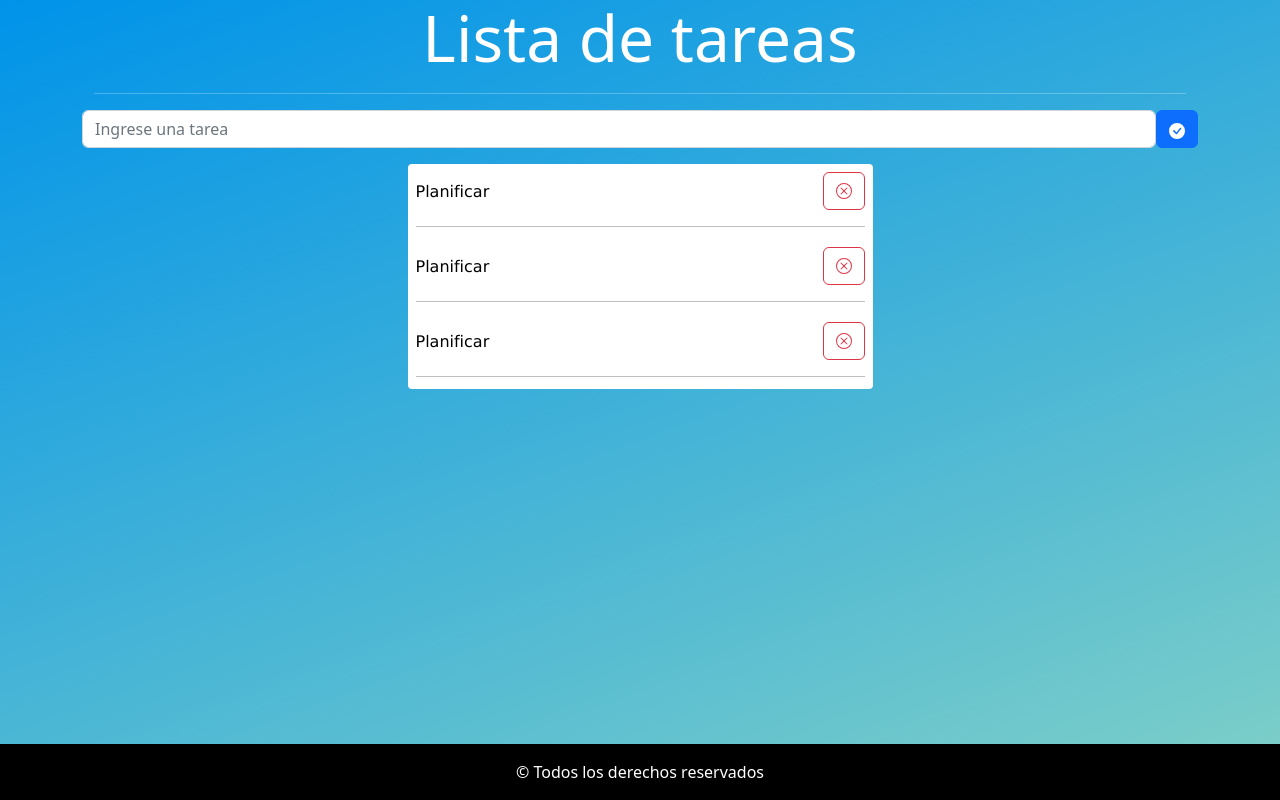
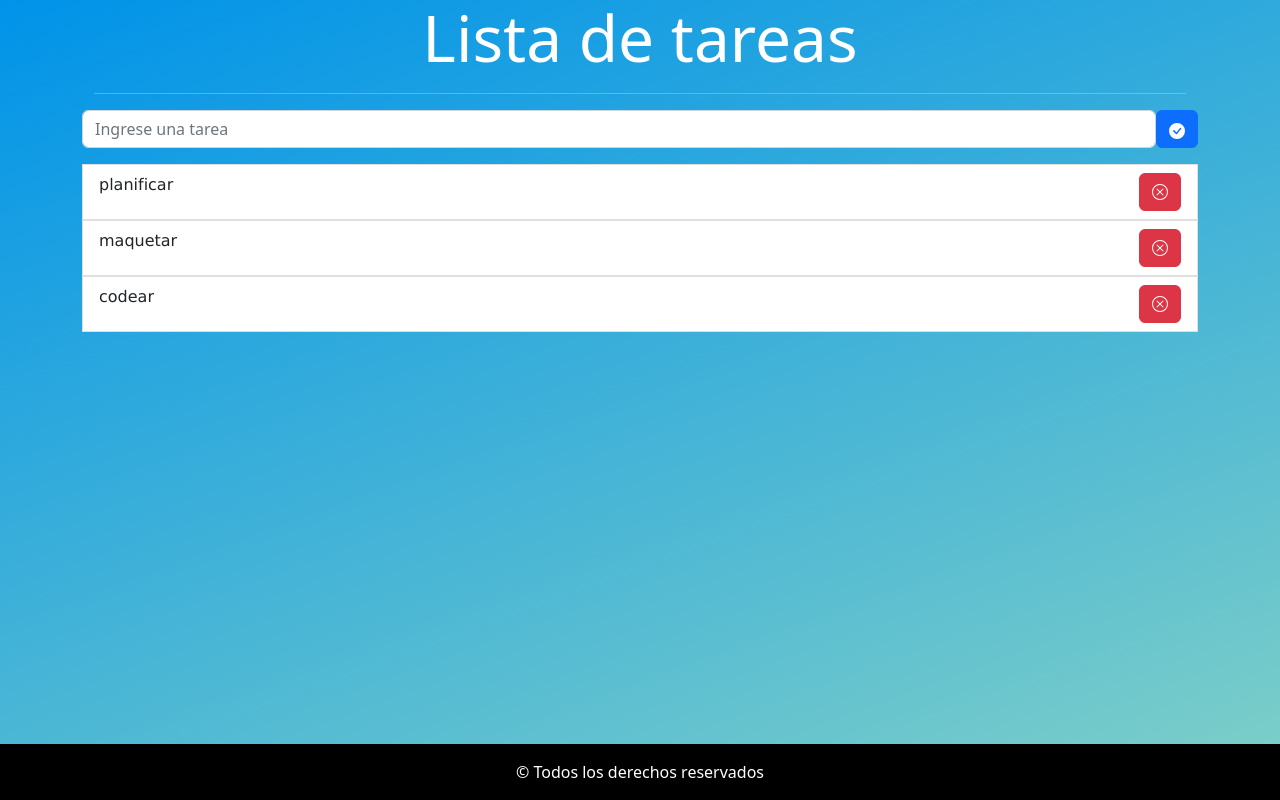
Before and after one commit to ivan-silva22/ejercicio-4-react, a React (Vite) app: page / in a window 1280 px wide. Built offline with nearby package versions, Linux system fonts and the light colour scheme.

Commit message:
modifique el icono del componente Button del componente ListGroup.Item

```diff
--- a/src/components/FormularioTarea.jsx
+++ b/src/components/FormularioTarea.jsx
@@ -7,8 +7,7 @@
     <section>
       <Form>
         <Form.Group className="mb-3 d-flex" controlId="tarea">
-          <Form.Control type="text" placeholder="Ingrese una tarea" />
-
+          <Form.Control type="text" placeholder="Ingrese una tarea" required/>
         <Button variant="primary" type="submit">
           <svg
             xmlns="http://www.w3.org/2000/svg"
--- a/src/components/ItemTarea.jsx
+++ b/src/components/ItemTarea.jsx
@@ -1,10 +1,12 @@
-function ItemTarea() {
+import {Button, ListGroup} from "react-bootstrap";
+
+function ItemTarea({ tarea }) {
   return (
-    <div className="p-2">
-      <div className="d-flex justify-content-between">
-      <span className="mt-2">Planificar</span>
-      <button className="btn btn-outline-danger">
-        <svg
+    <div>
+        <ListGroup.Item className="d-flex justify-content-between">
+            {tarea}
+            <Button variant="danger">
+            <svg
           xmlns="http://www.w3.org/2000/svg"
           width="16"
           height="16"
@@ -15,9 +17,8 @@
           <path d="M8 15A7 7 0 1 1 8 1a7 7 0 0 1 0 14zm0 1A8 8 0 1 0 8 0a8 8 0 0 0 0 16z" />
           <path d="M4.646 4.646a.5.5 0 0 1 .708 0L8 7.293l2.646-2.647a.5.5 0 0 1 .708.708L8.707 8l2.647 2.646a.5.5 0 0 1-.708.708L8 8.707l-2.646 2.647a.5.5 0 0 1-.708-.708L7.293 8 4.646 5.354a.5.5 0 0 1 0-.708z" />
         </svg>
-      </button>
-      </div>
-      <hr className="mb-1" />
+            </Button>
+        </ListGroup.Item>
     </div>
   );
 }
--- a/src/components/ListaTareas.jsx
+++ b/src/components/ListaTareas.jsx
@@ -1,12 +1,13 @@
+import { ListGroup } from "react-bootstrap";
 import ItemTarea from "./ItemTarea";
 
 function ListaTareas(){
     return(
-        <div className="bg-color col-sm-12 col-md-6 col-lg-5 my-3 m-auto ">
-            <ItemTarea></ItemTarea>
-            <ItemTarea></ItemTarea>
-            <ItemTarea></ItemTarea>
-        </div>
+        <ListGroup className="bg-color">
+            <ItemTarea tarea = 'planificar'></ItemTarea>
+            <ItemTarea tarea = 'maquetar'></ItemTarea>
+            <ItemTarea tarea = 'codear'></ItemTarea>
+        </ListGroup>
     )
 }
 
```
